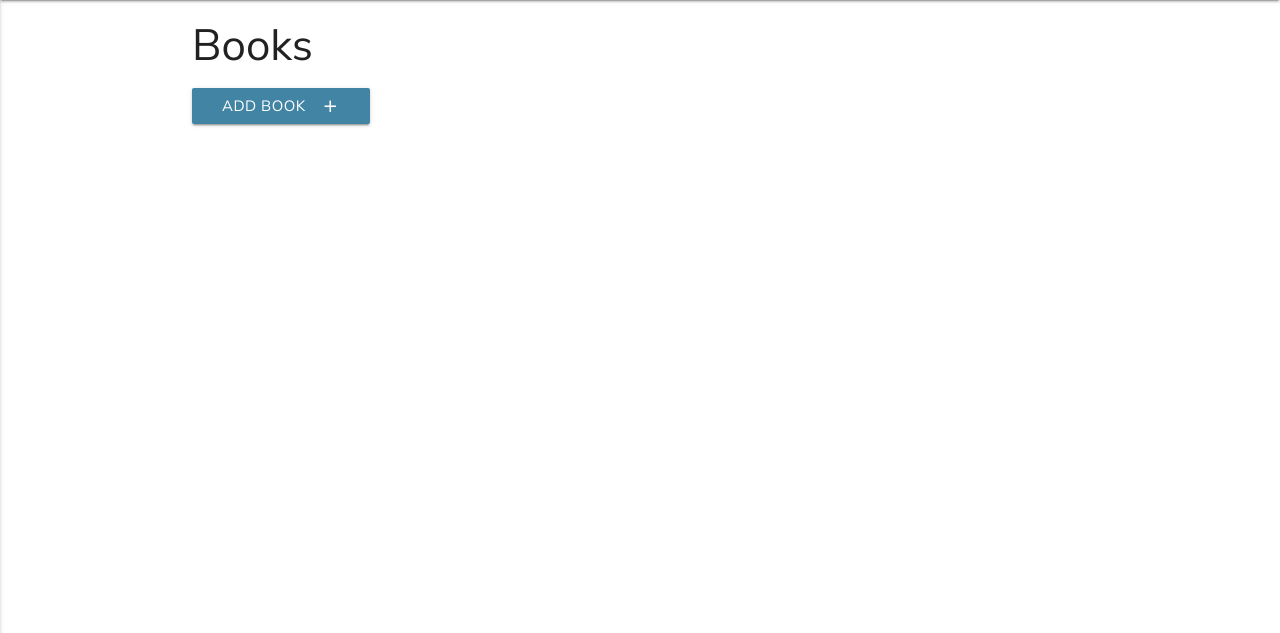
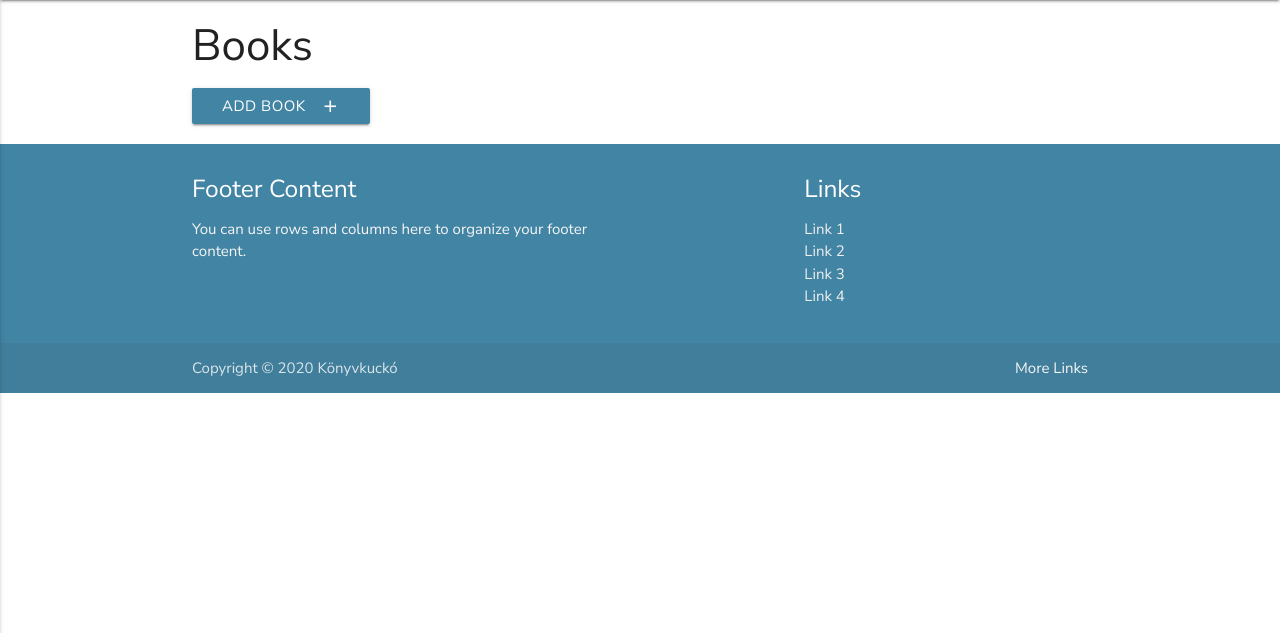
Before and after one commit to taikatta/Milestone3-Konyvkucko, a Flask app: page / in a window 1280 px wide. Shown: the part 64-697 px from the top of the page. Run offline with Flask 2, Linux system fonts and the light colour scheme; data that the repository does not hold is empty; some libraries are stand-ins or nearby versions.

Commit message:
Footer added

```diff
--- a/static/css/style.css
+++ b/static/css/style.css
@@ -9,6 +9,10 @@ html {
   padding-bottom: 10px !important;
 }
 nav {
+  background-color: #4284A4;
+}
+
+.page-footer  {
   background-color: #4284A4;
 }
 
--- a/templates/base.html
+++ b/templates/base.html
@@ -16,7 +16,7 @@
 
         <nav>
             <div class="nav-wrapper">
-                <a class="brand-logo" href="{{ url_for('allbooks') }}" >&nbsp;  Könyvkuckó</a>
+                <a class="brand-logo" href="{{ url_for('allbooks') }}">&nbsp; Könyvkuckó</a>
                 <a href="#" data-activates="mobile-demo" class="button-collapse"><i class="material-icons">menu</i></a>
                 <ul id="nav-mobile" class="right hide-on-med-and-down">
                     <li><a href="{{url_for('allbooks')}}">Books</a></li>
@@ -37,6 +37,34 @@
         {% block content %}
         {% endblock %}
     </div>
+
+    <!-- Footer -->
+    <footer class="page-footer">
+        <div class="container">
+            <div class="row">
+                <div class="col l6 s12">
+                    <h5 class="white-text">Footer Content</h5>
+                    <p class="grey-text text-lighten-4">You can use rows and columns here to organize your footer
+                        content.</p>
+                </div>
+                <div class="col l4 offset-l2 s12">
+                    <h5 class="white-text">Links</h5>
+                    <ul>
+                        <li><a class="grey-text text-lighten-3" href="#!">Link 1</a></li>
+                        <li><a class="grey-text text-lighten-3" href="#!">Link 2</a></li>
+                        <li><a class="grey-text text-lighten-3" href="#!">Link 3</a></li>
+                        <li><a class="grey-text text-lighten-3" href="#!">Link 4</a></li>
+                    </ul>
+                </div>
+            </div>
+        </div>
+        <div class="footer-copyright">
+            <div class="container">
+                Copyright © 2020 Könyvkuckó
+                <a class="grey-text text-lighten-4 right" href="#!">More Links</a>
+            </div>
+        </div>
+    </footer>
     <script src="https://cdnjs.cloudflare.com/ajax/libs/jquery/3.2.1/jquery.min.js"></script>
     <script src="https://cdnjs.cloudflare.com/ajax/libs/materialize/0.100.2/js/materialize.min.js"></script>
     <script src="{{url_for('static', filename='js/main.js')}}"></script>
```
